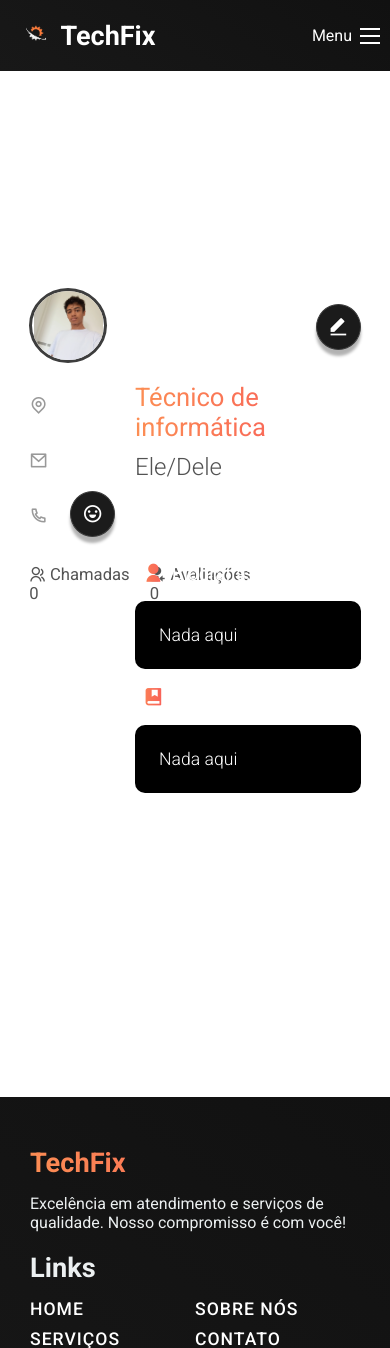
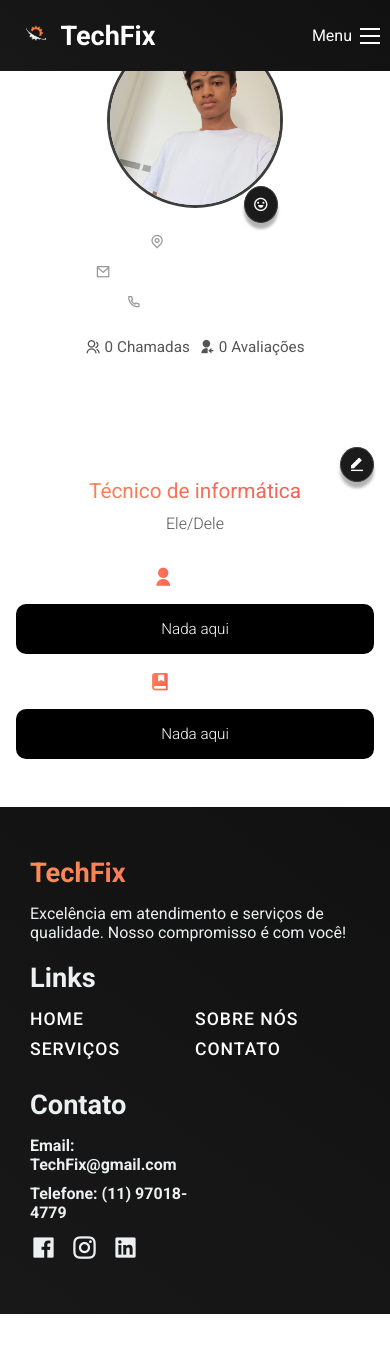
Before and after one commit to RafaelNunesCard/IBM-Projeto-1DS-AMS-2025, a PHP site: page /HTML/perfil.html in a window 390 px wide. Shown: the top 1348 px of the page. After the commit the page ends 1314 px from the top, so only its background shows below. Run offline with PHP 8.4, Linux system fonts and the light colour scheme; some libraries are stand-ins or nearby versions.

Commit message:
Responsivo(?)

```diff
--- a/CSS/perfil.css
+++ b/CSS/perfil.css
@@ -225,3 +225,99 @@
   margin-top: 1rem;
   margin-bottom: 1rem;
 }
+
+/* ========================= */
+/* ======= MOBILE ========= */
+/* ========================= */
+@media (max-width: 768px) {
+  section {
+    flex-direction: column;
+    height: auto;
+    padding: 2rem 1rem;
+  }
+
+  .perfil {
+    flex-direction: column;
+    align-items: center;
+    gap: 2rem;
+    width: 100%;
+  }
+
+  .perfil_esquerda {
+    width: 100%;
+    display: flex;
+    flex-direction: column;
+    align-items: center;
+  }
+
+  .perfil_img {
+    width: 45vw;
+    height: 45vw;
+  }
+
+  .icon_img a {
+    top: auto;
+    right: 5px;
+    bottom: -15px;
+    font-size: 1rem;
+    padding: 8px;
+  }
+
+  .seguidores {
+    flex-wrap: wrap;
+    gap: 10px;
+    font-size: 0.85rem;
+    justify-content: center;
+  }
+
+  .endereços {
+    text-align: center;
+    margin-top: 1.5rem;
+  }
+
+  .Informacoes {
+    width: 100%;
+    text-align: center;
+  }
+
+  .perfil h1 {
+    font-size: 1.6rem;
+  }
+
+  .perfil h2 {
+    font-size: 1rem;
+  }
+
+  .perfil h3 {
+    font-size: 0.95rem;
+  }
+
+  .perfil p {
+    font-size: 0.95rem;
+    padding: 0 0.5rem;
+  }
+
+  .nome {
+    margin-bottom: 2rem;
+  }
+
+  .nome h3 {
+    font-size: 1.3rem;
+  }
+
+  #editar {
+    font-size: 1rem;
+    padding: 7px 8px;
+  }
+
+  .card_funcoes {
+    width: 100%;
+    padding: 1rem;
+    margin-top: 1rem;
+  }
+
+  .biografia p {
+    padding: 1rem;
+    font-size: 0.95rem;
+  }
+}
```
